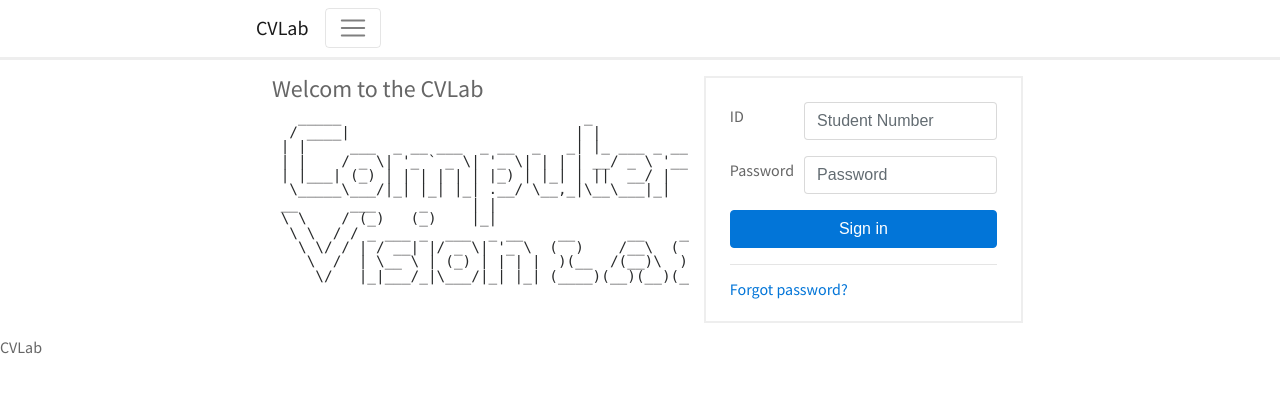
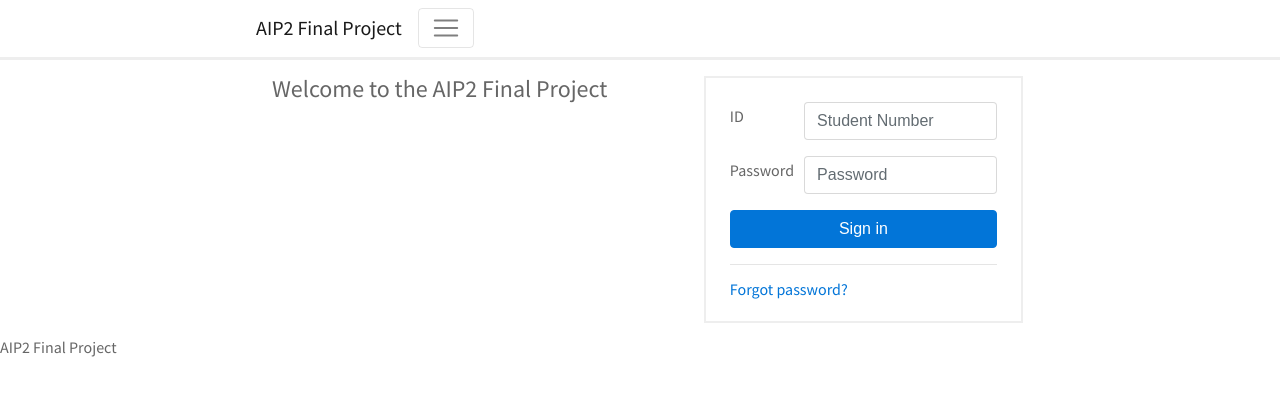
Before and after one commit to jiunbae/scoreboard, a Flask app: page /login/ in a window 1280 px wide. Shown: the top 396 px of the page. Run offline with Flask 2, Linux system fonts and the light colour scheme; parts of the project's set-up code (start-up, migrations or seed data) failed here and were passed over; some libraries are stand-ins or nearby versions.

Commit message:
Refactoring

```diff
--- a/app/lib/handler.py
+++ b/app/lib/handler.py
@@ -1,6 +1,7 @@
 import argparse
 from subprocess import Popen, PIPE, STDOUT
 from os.path import join
+import pandas as pd
 
 import numpy as np
 
@@ -37,7 +38,6 @@ class Handler:
         # TODO: assert index match
         test = File.read_csv(filename)
         label = File.read_csv(labelname)
-
         if np.size(label, 0) != np.size(test, 0):
             print ("Instance number mismatch")
         else:
--- a/app/lib/metric.py
+++ b/app/lib/metric.py
@@ -18,8 +18,7 @@ class Metric:
 
 class Classification(Metric):
     def __call__(self, tar: np.ndarray, obj: np.ndarray) -> float:
-        result = npa(lambda r: np.argmax(r), 1, tar[:, 1:])
-        return (np.add(result, 1) == obj[:, 1:].squeeze()).mean()
+        return (tar[:, 1:] == obj[:, 1:]).mean()
 
 class mIOU(Metric):
     def __call__(self, tar: np.ndarray, obj: np.ndarray) -> float:
--- a/app/models/user.py
+++ b/app/models/user.py
@@ -12,7 +12,7 @@ class User(Base, UserMixin):
     __table_args__ = {'mysql_collate': 'utf8_general_ci'}
 
     id          = Column(Integer, primary_key=True, unique=True)
-    studentid   = Column(String(12), unique=True)
+    studentid   = Column(String(8), unique=True)
     password    = Column(String(96))
     TA          = Column(Boolean, default=False)
     submissions = relationship("Submission")
--- a/app/templates/footer.html
+++ b/app/templates/footer.html
@@ -1 +1 @@
-CVLab
+AIP2 Final Project
--- a/app/templates/index.html
+++ b/app/templates/index.html
@@ -5,7 +5,7 @@
   <meta http-equiv="X-UA-Compatible" content="IE=edge,chrome=1">
   <meta name="viewport" content="width=device-width, initial-scale=1">
 
-  <title>Scoreboard</title>
+  <title>AIP2 Final Scoreboard</title>
   <link rel="shortcut icon" href="/static/images/favicon.ico">
   <link rel="stylesheet" href="https://maxcdn.bootstrapcdn.com/bootstrap/4.0.0-beta.3/css/bootstrap.min.css">
   <link rel="stylesheet" href="https://use.fontawesome.com/releases/v5.1.1/css/all.css">
@@ -31,8 +31,8 @@
 
   <section id="wrapper">
     {% block body %}
-      <h2>CVLab Homework</h2>
-      <p>Hello, this is cvlab homework scoreboard</p>
+      <h2>AIP2 Final Project Scoreboard</h2>
+      <p>Hello, this is AIP2 Final Project scoreboard</p>
     {% endblock %}
   </section>
 
--- a/app/templates/login.html
+++ b/app/templates/login.html
@@ -3,21 +3,7 @@
 {% block body %}
   <div id="login" class="row">
     <div class="col-7">
-      <h4>Welcom to the CVLab</h4>
-      <pre>
-   _____                            _
-  / ____|                          | |
- | |     ___  _ __ ___  _ __  _   _| |_ ___ _ __
- | |    / _ \| '_ ` _ \| '_ \| | | | __/ _ \ '__|
- | |___| (_) | | | | | | |_) | |_| | ||  __/ |
-  \_____\___/|_| |_| |_| .__/ \__,_|\__\___|_|
- __      ___     _     | |
- \ \    / (_)   (_)    |_|
-  \ \  / / _ ___ _  ___  _ __    __      __    ____
-   \ \/ / | / __| |/ _ \| '_ \  (  )    /__\  (  _ \
-    \  /  | \__ \ | (_) | | | |  )(__  /(__)\  ) _ <
-     \/   |_|___/_|\___/|_| |_| (____)(__)(__)(____/
-      </pre>
+      <h4>Welcome to the AIP2 Final Project</h4>
     </div>
     <form class="col-5 info-box" id="login" method="POST">
       <div class="form-group row">
--- a/app/templates/navigation.html
+++ b/app/templates/navigation.html
@@ -1,27 +1,27 @@
   <nav class="navbar navbar-expand-lg navbar-light bg-light">
     <div>
-      <a class="navbar-brand" href="/">CVLab</a>
+      <a class="navbar-brand" href="/">AIP2 Final Project</a>
       <button class="navbar-toggler" type="button" data-toggle="collapse" data-target="#navbarNav" aria-controls="navbarNav" aria-expanded="false" aria-label="Toggle navigation">
         <span class="navbar-toggler-icon"></span>
       </button>
       <div class="collapse navbar-collapse" id="navbarNav">
         <ul class="navbar-nav mr-auto">
           <li class="nav-item">
-          <a class="nav-link" href="/notice">Notice</a>
+          <a class="nav-link" href="/notice/">Notice</a>
           </li>
           <li class="nav-item">
-            <a class="nav-link" href="/challenge">Challenge</a>
+            <a class="nav-link" href="/challenge/">Challenge</a>
           </li>
           <li class="nav-item">
-            <a class="nav-link" href="/qna">QnA</a>
+            <a class="nav-link" href="/qna/">QnA</a>
           </li>
         </ul>
         <ul class="navbar-nav">
           <li class="nav-item">
             {% if user is none %}
-              <a class="nav-link nav-icon" href="/login"><i class="far fa-user-circle"></i></a>
+              <a class="nav-link nav-icon" href="/login/"><i class="far fa-user-circle"></i></a>
             {% else %}
-              <a class="nav-link nav-icon" href="/user"><i class="fas fa-user-circle"></i></a>
+              <a class="nav-link nav-icon" href="/user/"><i class="fas fa-user-circle"></i></a>
             {% endif %}
           </li>
         </ul>
--- a/app/templates/user.html
+++ b/app/templates/user.html
@@ -31,7 +31,7 @@
       </div>
     </form>
     <div class="col-7">
-      <h4>Welcom to the CVLab</h4>
+      <h4>Welcome to the AIP2 Final Project</h4>
       <p>
         Notice or some rule of class
       </p>
--- a/app/view/notice.py
+++ b/app/view/notice.py
@@ -10,6 +10,9 @@ notice = Router('notice', template_folder='../templates/post')
 
 @notice.route('/', methods=['GET'])
 def index():
+    if User.current() == None:
+        flash("Notice: Login Required")
+        return redirect("/")
     return render('posts.html',
                   uri=str(notice),
                   post_create=User.current().TA,
@@ -24,7 +27,7 @@ def create():
         'cate': 'notice',
         'uid': User.current().id,
     })
-    return redirect(notice)
+    return redirect("/notice/")
 
 @notice.route('/<nid>', methods=['GET'])
 def show(nid):
--- a/app/view/qna.py
+++ b/app/view/qna.py
@@ -10,6 +10,9 @@ qna = Router('qna', template_folder='../templates/post')
 
 @qna.route('/', methods=['GET'])
 def index():
+    if User.current() == None:
+        flash("QnA: Login Required")
+        return redirect("/")
     return render('posts.html',
                   uri='qna',
                   post_create=User.current(),
@@ -24,7 +27,7 @@ def create():
         'cate': 'qna',
         'uid': User.current().id,
     })
-    return redirect(qna)
+    return redirect('/qna/')
 
 @qna.route('/<nid>', methods=['GET'])
 def show(nid):
--- a/app/view/user.py
+++ b/app/view/user.py
@@ -44,10 +44,10 @@ def login():
         except Exception as e:
             flash(str(e))
             return render('login.html')
-        return redirect(user)
+        return redirect('/user/')
 
 @User.require_login
 @app.route('/logout/', methods=['POST'])
 def logout():
     User.logout()
-    return redirect(user)
+    return redirect('/login/')
```
Also changed, not shown: app/controller/challenge.py (+8 -1 lines), app/view/challenge.py (+8 -3 lines), 1 other file.
